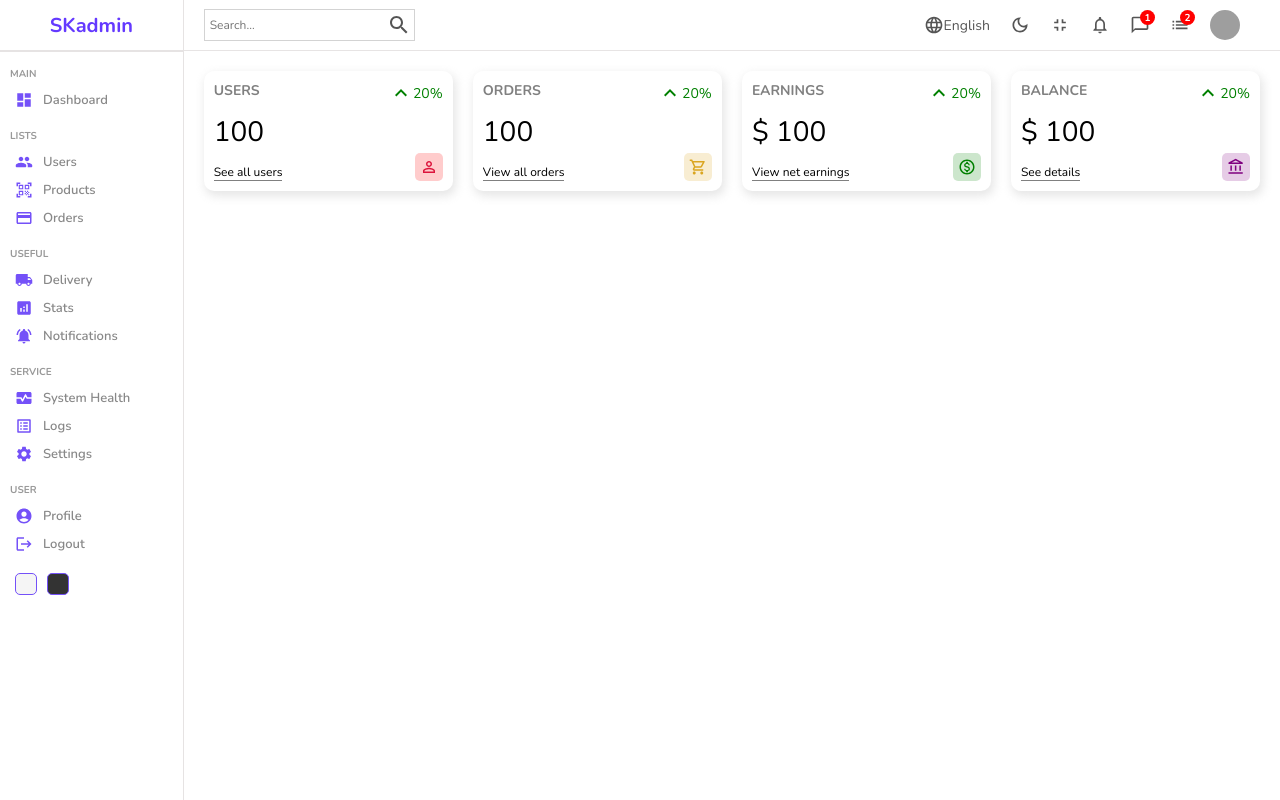
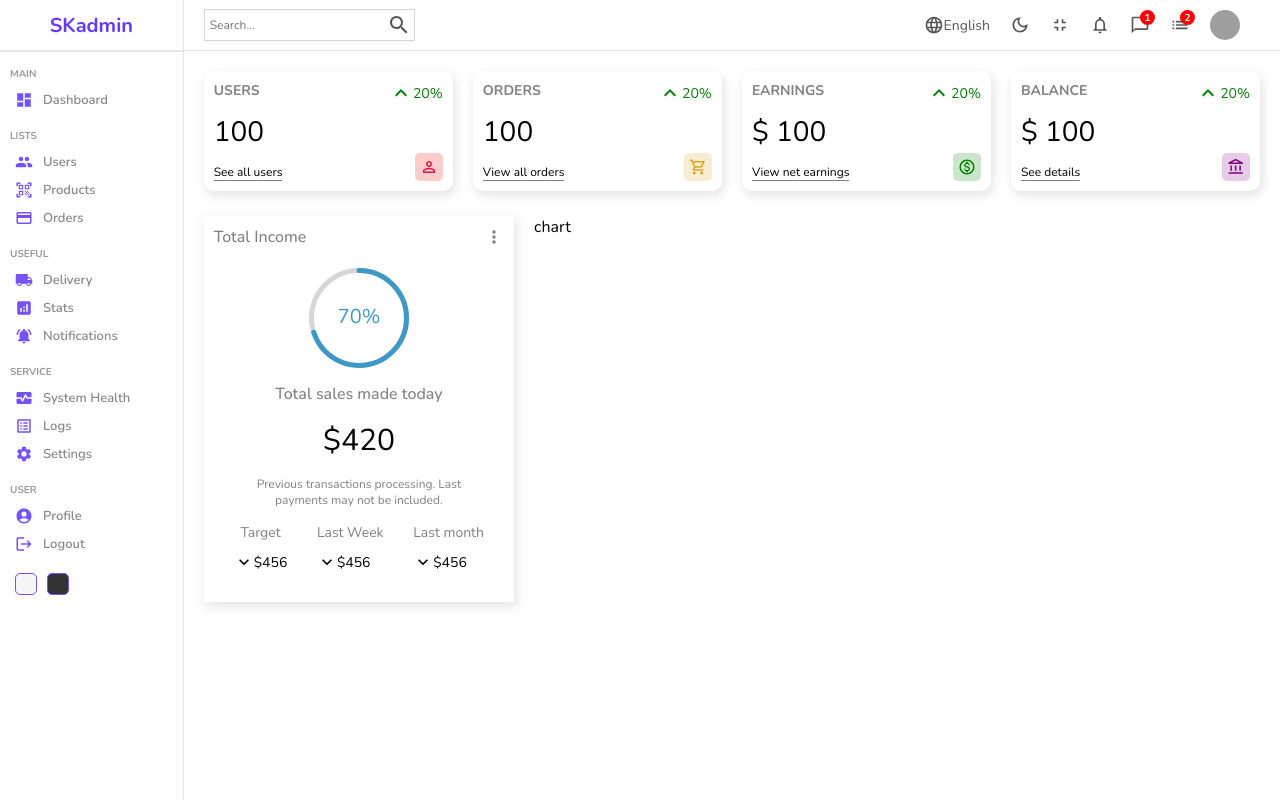
Before and after one commit to sharon-kathambi/react-admin-dashboard, a React (Create React App) app: page / in a window 1280 px wide. Built offline with nearby package versions, Linux system fonts and the light colour scheme; grey boxes are pictures that could not be loaded.

Commit message:
added and styled the featured component

```diff
--- a/package.json
+++ b/package.json
@@ -11,6 +11,7 @@
     "@testing-library/react": "^13.4.0",
     "@testing-library/user-event": "^13.5.0",
     "react": "^18.2.0",
+    "react-circular-progressbar": "^2.1.0",
     "react-dom": "^18.2.0",
     "react-router-dom": "^6.6.2",
     "react-scripts": "5.0.1",
--- /dev/null
+++ b/src/components/chart/Chart.jsx
@@ -0,0 +1,12 @@
+import React from 'react'
+import './chart.scss'
+
+const Chart = () => {
+  return (
+    <div className='chart'>
+      chart
+    </div>
+  )
+}
+
+export default Chart
--- /dev/null
+++ b/src/components/chart/chart.scss
@@ -0,0 +1,4 @@
+.chart {
+    flex: 5;
+
+}
--- /dev/null
+++ b/src/components/featured/Featured.jsx
@@ -0,0 +1,56 @@
+import React from 'react'
+import './featured.scss'
+import MoreVertOutlinedIcon from '@mui/icons-material/MoreVertOutlined';
+import { CircularProgressbar } from 'react-circular-progressbar';
+import 'react-circular-progressbar/dist/styles.css';
+import KeyboardArrowDownOutlinedIcon from '@mui/icons-material/KeyboardArrowDownOutlined';
+import KeyboardArrowUpOutlinedIcon from '@mui/icons-material/KeyboardArrowUpOutlined';
+
+const Featured = () => {
+  return (
+    <div className='featured'>
+      <div className="top">
+        <div className="title">
+            Total Income
+        </div>
+            <MoreVertOutlinedIcon fontSize='small'/>
+        </div>
+      <div className="bottom">
+        <div className="featuredChart">
+            <CircularProgressbar value={70} text={'70%'} strokeWidth={5}/>
+        </div>
+        <p className="title">Total sales made today</p>
+        <p className="amount">$420</p>
+        <p className="desc">Previous transactions processing. Last payments may not be included.</p>
+        <div className="summary">
+            <div className="item">
+                <div className="itemTitle">Target</div>
+                <div className="itemResult">
+                    <KeyboardArrowDownOutlinedIcon fontSize='small'/>
+                <div className="resultAmount">$456</div>
+                </div>
+
+            </div>
+            <div className="item">
+                <div className="itemTitle">Last Week</div>
+                <div className="itemResult">
+                    <KeyboardArrowDownOutlinedIcon fontSize='small'/>
+                <div className="resultAmount">$456</div>
+                </div>
+
+            </div>
+            <div className="item">
+                <div className="itemTitle">Last month</div>
+                <div className="itemResult">
+                    <KeyboardArrowDownOutlinedIcon fontSize='small'/>
+
+                <div className="resultAmount">$456</div>
+                </div>
+            </div>
+        </div>
+      </div>
+    </div>
+  )
+}
+
+export default Featured
--- /dev/null
+++ b/src/components/featured/featured.scss
@@ -0,0 +1,77 @@
+.featured {
+    flex: 2;
+    -webkit-box-shadow: 2px 4px 10px 1px rgba(0, 0, 0, 0.47);
+    box-shadow: 2px 4px 10px 1px rgba(201, 201, 201, 0.47);
+    padding: 10px;
+
+    .top {
+        display: flex;
+        align-items: center;
+        justify-content: space-between;
+        color: gray;
+
+        .title {
+            font-size: 16px;
+            font-weight: 500;
+        }
+    }
+    .bottom {
+        padding: 20px;
+        display: flex;
+        flex-direction: column;
+        align-items: center;
+        justify-content: center;
+        gap: 15px;
+
+        .featuredChart {
+            width: 100px;
+            height: 100px;
+        }
+
+        .title {
+           font-weight: 500;
+           color: gray;
+        }
+
+        .amount {
+            font-size: 30px;
+        }
+        .desc {
+            font-weight: 300;
+            font-size: 12px;
+            color: gray;
+            text-align: center;
+        }
+
+        .summary {
+            width: 100%;
+            display: flex;
+            align-items: center;
+            justify-content: space-between;
+
+            .item {
+                text-align: center;
+
+               .itemTitle{
+                font-size: 14px;
+                color: gray;
+               }
+
+               .itemResult {
+                display: flex;
+                align-items: center;
+                margin-top: 10px;
+                font-size: 14px;
+
+                &.positive {
+                    color: green
+                }
+
+                &.negative {
+                    color: red;
+                }
+               }
+            }
+        }
+    }
+}
--- a/src/pages/home/Home.jsx
+++ b/src/pages/home/Home.jsx
@@ -1,4 +1,6 @@
 import React from 'react'
+import Chart from '../../components/chart/Chart'
+import Featured from '../../components/featured/Featured'
 import Navbar from '../../components/navbar/Navbar'
 import Sidebar from '../../components/sidebar/Sidebar'
 import Widget from '../../components/widget/Widget'
@@ -16,6 +18,10 @@
           <Widget type="earning" />
           <Widget type="balance" />
         </div>
+        <div className="charts">
+          <Featured />
+          <Chart />
+        </div>
         </div>
     </div>
   )
--- a/src/pages/home/home.scss
+++ b/src/pages/home/home.scss
@@ -4,10 +4,14 @@
     .homeContainer {
         flex: 6;
 
-        .widgets {
+        .widgets, .charts{
            display: flex;
            padding: 20px;
            gap: 20px;
         }
+
+        .charts{
+            padding: 5px 20px;
+        }
     }
 }
```
Also changed, not shown: 1 other file (tests, documents, lock files or other folders).
